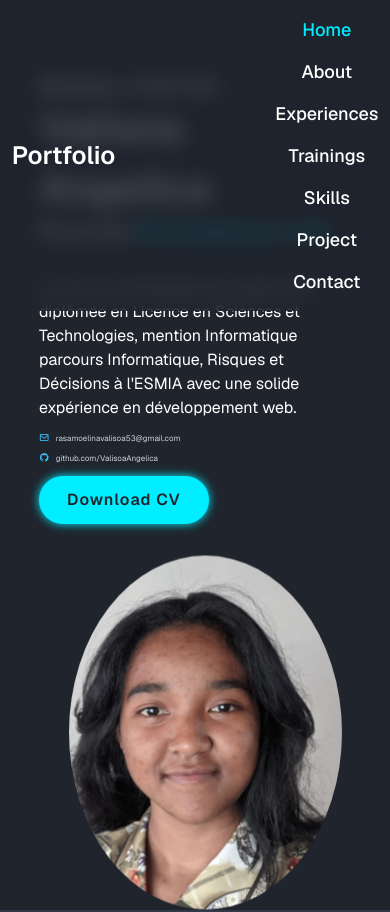
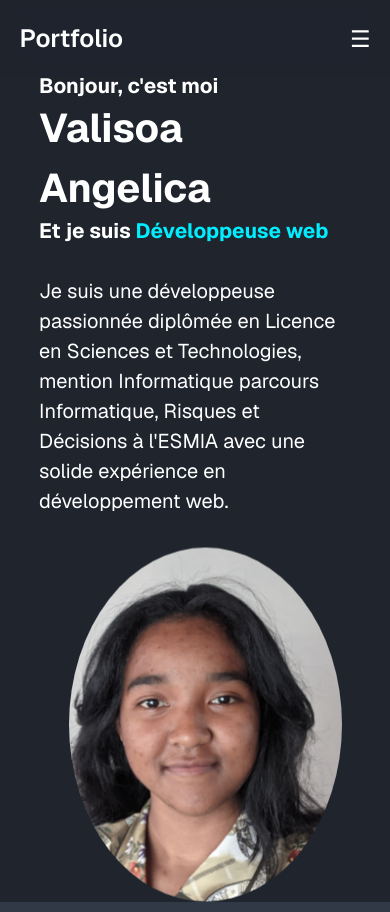
Before and after one commit to ValisoaAngelica/valisoa_portfolio, a Next.js app: page / in a window 390 px wide. Shown: the top 912 px of the page. Built offline with nearby package versions, Linux system fonts and the light colour scheme.

Commit message:
design_modification

```diff
--- a/app/globals.css
+++ b/app/globals.css
@@ -1,7 +1,6 @@
 @import url("https://fonts.googleapis.com/css2?family=Poppins:ital,wght@0,100;0,200;0,300;0,400;0,500;0,600;0,700;0,800;0,900;1,100;1,200;1,300;1,400;1,500;1,600;1,700;1,800;1,900&display=swap");
 @import "tailwindcss";
 @import "tw-animate-css";
-
 
 @custom-variant dark (&:is(.dark *));
 
@@ -170,7 +169,17 @@ section {
 
 .navbar {
   display: flex;
-  gap: 35px;
+  gap: 31px;
+}
+
+#menu-icon {
+  display: none;
+  background: none;
+  border: none;
+  font-size: 23px;
+  color: #fff;
+  cursor: pointer;
+  z-index: 101;
 }
 
 .nav-link {
@@ -231,7 +240,7 @@ section {
 }
 
 .home-content p {
-  font-size: 16px;
+  font-size: 20px;
   opacity: 0;
   animation: slideLeft 1s ease forwards;
   animation-delay: 1s;
@@ -246,35 +255,11 @@ section {
   border-radius: 50%;
 }
 
-.social-media a {
-  display: inline-flex;
-  justify-content: center;
-  align-items: center;
-  width: 40px;
-  height: 40px;
-  background: transparent;
-  border: 2px solid #0ef;
-  border-radius: 50%;
-  font-size: 20px;
-  color: #0ef;
-  text-decoration: none;
-  margin: 30px 15px 30px 0;
-  transition: .5s ease;
-  opacity: 0;
-  animation: slideLeft 1s ease forwards;
-  animation-delay: calc(.2s * var(--i));
-}
-
-.social-media a:hover {
-  background: #0ef;
-  color: #1f242d;
-  box-shadow: 0 0 20px #0ef;
-}
-
 .btn {
   display: inline-block;
   padding: 12px 28px;
   background: #0ef;
+  margin-top: 23px;
   border-radius: 40px;
   box-shadow: 0 0 10px #0ef;
   font-size: 16px;
@@ -572,7 +557,6 @@ section {
   }
 }
 
-
 /* CONTACT SECTION */
 .contact h2 {
   margin-bottom: 3rem;
@@ -616,32 +600,62 @@ section {
   margin-top: 2rem;
   cursor: pointer;
 }
-.contact-info {
-  margin: 1.5rem 0;
+.contact-cards {
+  display: grid;
+  grid-template-columns: repeat(auto-fit, minmax(min(28rem, 100%), 1fr));
+  gap: 2rem;
+  max-width: 90rem;
+  margin: 0 auto;
+}
+
+.contact-card {
   display: flex;
   flex-direction: column;
+  align-items: center;
+  text-align: center;
   gap: 1rem;
+  padding: 3rem 2rem;
+  background: #323946;
+  border: 0.2rem solid transparent;
+  border-radius: 1.4rem;
+  text-decoration: none;
+  transition: transform 0.3s ease, border-color 0.3s ease, box-shadow 0.3s ease;
 }
 
-.contact-info p,
-.contact-info a {
+.contact-card:hover {
+  transform: translateY(-0.8rem);
+  border-color: #0ef;
+  box-shadow: 0 0 2rem rgba(0, 238, 255, 0.35);
+}
+
+.contact-card-icon {
   display: flex;
   align-items: center;
-  gap: 0.8rem;
-  color: #cbd5e1;
-  font-size: 1rem;
-  text-decoration: none;
-  transition: 0.3s ease;
+  justify-content: center;
+  width: 6rem;
+  height: 6rem;
+  border-radius: 50%;
+  background: rgba(0, 238, 255, 0.12);
+  color: #0ef;
+  font-size: 2.8rem;
+  transition: background 0.3s ease, color 0.3s ease;
 }
 
-.contact-info i {
-  color: #38bdf8;
-  font-size: 1.3rem;
+.contact-card:hover .contact-card-icon {
+  background: #0ef;
+  color: #1f242d;
 }
 
-.contact-info a:hover {
-  color: #38bdf8;
-  transform: translateX(5px);
+.contact-card-label {
+  font-size: 1.8rem;
+  font-weight: 600;
+  color: #fff;
+}
+
+.contact-card-value {
+  font-size: 1.4rem;
+  color: #cbd5e1;
+  word-break: break-word;
 }
 .toast {
   position: fixed;
@@ -913,7 +927,6 @@ section {
   font-size: 0.95rem;
 }
 
-
 @keyframes slideIn {
   from {
     transform: translateX(120%);
@@ -1052,9 +1065,49 @@ section {
     grid-template-columns: repeat(auto-fit, minmax(30rem, 1fr));
   }
 
+  .header {
+    padding: 20px 5%;
+  }
+
+  #menu-icon {
+    display: block;
+  }
+
   .navbar {
+    position: absolute;
+    top: 100%;
+    right: 0;
+    width: 260px;
+    max-width: 80%;
+    padding: 20px 0;
+    background: rgba(31, 36, 45, 0.98);
+    backdrop-filter: blur(10px);
+    border-bottom-left-radius: 12px;
+    box-shadow: -4px 4px 20px rgba(0, 0, 0, 0.35);
     flex-direction: column;
-    gap: 15px;
+    gap: 0;
+
+    transform: translateX(100%);
+    opacity: 0;
+    visibility: hidden;
+    transition: transform 0.3s ease, opacity 0.3s ease, visibility 0.3s ease;
+  }
+
+  .navbar.active {
+    transform: translateX(0);
+    opacity: 1;
+    visibility: visible;
+  }
+
+  .navbar .nav-link {
+    display: block;
+    width: 100%;
+    padding: 12px 25px;
+    font-size: 18px;
+    text-align: left;
+    /* les animations d'entree n'ont pas de sens dans un menu deroulant */
+    opacity: 1;
+    animation: none;
   }
 }
 
--- a/components/About.tsx
+++ b/components/About.tsx
@@ -4,9 +4,9 @@ export default function About() {
   return (
     <>
       <section className="about" id="about">
-        <div className="about-img">
+        {/* <div className="about-img">
           <Image src="/PXL_20250907_133656429.jpg" alt="About Valisoa" width={400} height={400} />
-        </div>
+        </div> */}
         <div className="about-content">
           <h2 className="heading">
             About <span>Me</span>
--- a/components/Contact.tsx
+++ b/components/Contact.tsx
@@ -1,70 +1,23 @@
-"use client"
-
-import type React from "react"
-import { useState } from "react"
-import emailjs from "@emailjs/browser"
-
 export default function Contact() {
-  const [formData, setFormData] = useState({
-    fullName: "",
-    email: "",
-    message: "",
-  })
-
-  const [toast, setToast] = useState<{
-    show: boolean
-    message: string
-    type: "success" | "error"
-  }>({
-    show: false,
-    message: "",
-    type: "success",
-  })
-
-  const handleChange = (
-    e: React.ChangeEvent<HTMLInputElement | HTMLTextAreaElement>
-  ) => {
-    setFormData({
-      ...formData,
-      [e.target.name]: e.target.value,
-    })
-  }
-
-  const showToast = (message: string, type: "success" | "error") => {
-    setToast({ show: true, message, type })
-
-    setTimeout(() => {
-      setToast({ show: false, message: "", type: "success" })
-    }, 3000)
-  }
-
-  const handleSubmit = async (e: React.FormEvent) => {
-    e.preventDefault()
-
-    try {
-      await emailjs.send(
-        "service_r5t3mtm",
-        "template_a2vcz0i",
-        {
-          from_name: formData.fullName,
-          from_email: formData.email,
-          message: formData.message,
-        },
-        "xgh2U9-QzEUfdT4f0"
-      )
-
-      showToast("Message envoyé avec succès !", "success")
-
-      setFormData({
-        fullName: "",
-        email: "",
-        message: "",
-      })
-    } catch (error) {
-      console.log(error)
-      showToast("Erreur lors de l'envoi du message.", "error")
-    }
-  }
+  const contacts = [
+    {
+      icon: "bx bx-phone",
+      label: "Téléphone",
+      value: "+261 33 06 375 32",
+    },
+    {
+      icon: "bx bx-envelope",
+      label: "Email",
+      value: "rasamoelinavalisoa53@gmail.com",
+      href: "mailto:rasamoelinavalisoa53@gmail.com",
+    },
+    {
+      icon: "bx bxl-github",
+      label: "GitHub",
+      value: "github.com/ValisoaAngelica",
+      href: "https://github.com/ValisoaAngelica",
+    },
+  ]
 
   return (
     <section className="contact" id="contact">
@@ -72,47 +25,21 @@ export default function Contact() {
         Contactez <span>Moi</span>
       </h2>
 
-      <form onSubmit={handleSubmit}>
-        <div className="input-box">
-          <input
-            type="text"
-            name="fullName"
-            placeholder="Votre nom"
-            value={formData.fullName}
-            onChange={handleChange}
-            required
-          />
-
-          <input
-            type="email"
-            name="email"
-            placeholder="Votre adresse email"
-            value={formData.email}
-            onChange={handleChange}
-            required
-          />
-        </div>
-
-        <textarea
-          name="message"
-          rows={10}
-          placeholder="Écrivez votre message..."
-          value={formData.message}
-          onChange={handleChange}
-          required
-        ></textarea>
-
-        <button type="submit" className="btn">
-          Envoyer le message
-        </button>
-      </form>
-
-      {/* TOAST */}
-      {toast.show && (
-        <div className={`toast ${toast.type}`}>
-          {toast.message}
-        </div>
-      )}
+      <div className="contact-cards">
+        {contacts.map((c) => (
+          <a
+            key={c.label}
+            href={c.href}
+            className="contact-card"
+          >
+            <span className="contact-card-icon">
+              <i className={c.icon}></i>
+            </span>
+            <span className="contact-card-label">{c.label}</span>
+            <span className="contact-card-value">{c.value}</span>
+          </a>
+        ))}
+      </div>
     </section>
   )
 }
--- a/components/Header.tsx
+++ b/components/Header.tsx
@@ -8,12 +8,13 @@ import Link from "next/link"
 export default function Header() {
   const [activeSection, setActiveSection] = useState("home")
   const [scrolled, setScrolled] = useState(false)
+  const [menuOpen, setMenuOpen] = useState(false)
 
   useEffect(() => {
     const handleScroll = () => {
       setScrolled(window.scrollY > 100)
 
-      const sections = ["home", "about", "experience","trainings", "skills", "project", "contact"]
+      const sections = ["home", "about", "experience", "trainings", "skills", "project", "contact"]
       const current = sections.find((section) => {
         const element = document.getElementById(section)
         if (element) {
@@ -35,15 +36,25 @@ export default function Header() {
     if (element) {
       element.scrollIntoView({ behavior: "smooth" })
     }
+    setMenuOpen(false)
   }
 
   return (
     <header className={`header ${scrolled ? "scrolled" : ""}`}>
-      <Link href="#home" className="logo" onClick={() => scrollToSection("home")}>
+      <Link href="" className="logo" onClick={() => scrollToSection("home")}>
         Portfolio
       </Link>
 
-      <nav className="navbar">
+      <button
+        id="menu-icon"
+        onClick={() => setMenuOpen((prev) => !prev)}
+        aria-label="Ouvrir le menu"
+        aria-expanded={menuOpen}
+      >
+        {menuOpen ? "\u2715" : "\u2630"}
+      </button>
+
+      <nav className={`navbar ${menuOpen ? "active" : ""}`}>
         {[
           { id: "home", label: "Home", delay: 1 },
           { id: "about", label: "About", delay: 2 },
--- a/components/Hero.tsx
+++ b/components/Hero.tsx
@@ -21,26 +21,6 @@ export default function Hero() {
           Technologies, mention Informatique parcours Informatique, Risques et
           Décisions à l&apos;ESMIA avec une solide expérience en développement web.
         </p>
-        <div className="contact-info">
-          <p>
-            <i className="bx bx-envelope"></i>
-            rasamoelinavalisoa53@gmail.com
-          </p>
-          <p>
-            <a
-              href="https://github.com/ValisoaAngelica"
-              target="_blank"
-              rel="noopener noreferrer"
-            >
-              <i className="bx bxl-github"></i>
-              github.com/ValisoaAngelica
-            </a>
-          </p>
-        </div>
-
-        <a href="/cv_Angelica.pdf" download className="btn">
-          Download CV
-        </a>
       </div>
 
       <div className="home-img">
```
